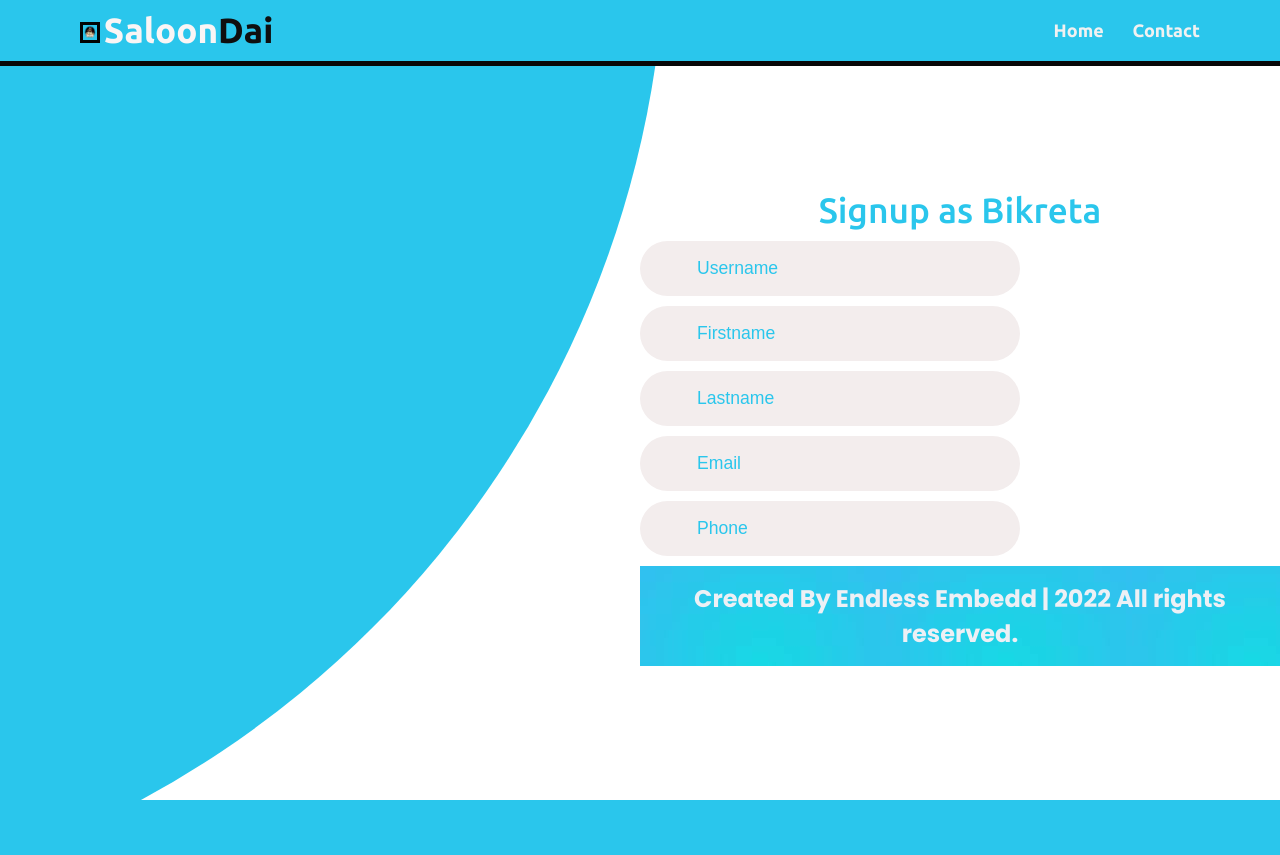
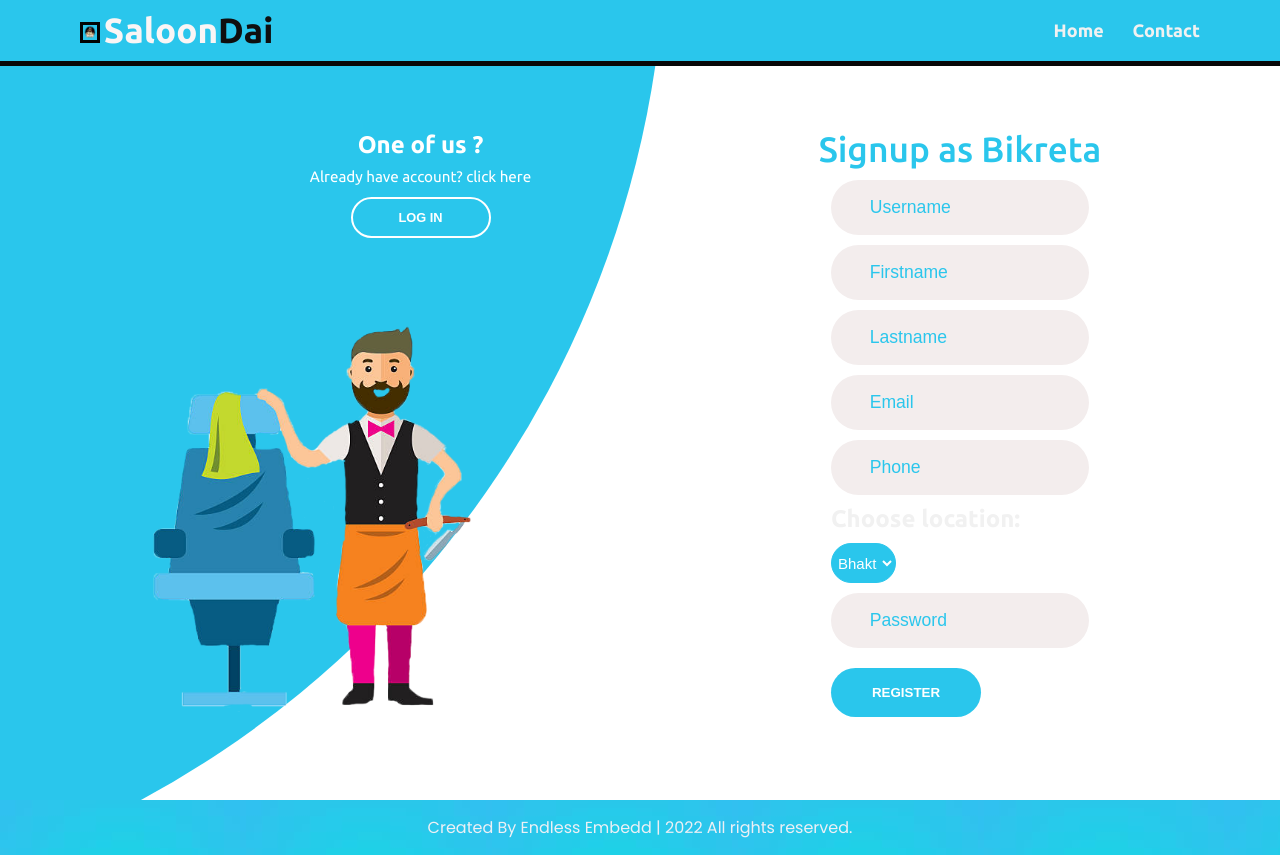
Before and after one commit to nirajann/SaloonDai, a Django app: page /signupasseller in a window 1280 px wide. Before the commit the page ends 800 px from the top, so only its background shows below. Run offline with Django 4.2, Linux system fonts and the light colour scheme; parts of the project's set-up code (start-up, migrations or seed data) failed here and were passed over.

Commit message:
lebel in sellersignup added

```diff
--- a/templates/home/signupasseller.html
+++ b/templates/home/signupasseller.html
@@ -29,7 +29,46 @@
             <i class="fas fa-user"></i>
             <input type="text" name="phone" placeholder="Phone" required/>
           </div>
-{% comment %} Adding some location that placed by user in signup form  {% endcomment %}
+{% comment %} Adding some location that placed by user in signup form  {% endcomment %}<label for="cars">Choose location:</label>
+          <select class ="input-field2" name="location"  aria-placeholder="choose location"required>
+            <option value="bhaktapur">Bhaktapur</option>
+            <option value="kathmandu">kathmandu</option>
+            <option value="maitidevi">Maitidevi</option>
+            <option value="dillibazar">Dillibazar</option>
+            <option value="Ganeshwor">Ganeshwor</option>
+            <option value="Kamalpokhari">Kamalpokhari</option>
+            <option value="Anamnagar">Anamnagar</option>
+            <option value="chabel">Chabel</option>
+            <option value="Gausala">Gausala</option>
+            <option value="setopool">setopool</option>
+            <option value="ratopool">ratopool</option>
+        </select>
+        <div class="input-field">
+          <i class="fas fa-lock"></i>
+          <input type="password" name="password" placeholder="Password" required/>
+        </div>
+        <button  type="submit" value="register" class="btn btn-success pl-5 pr-5">Register</button>
+    </div>
+  </div>
+
+  <div class="panels-container">
+    <div class="panel left-panel">
+      <div class="content">
+        <h3>One of us ?</h3>
+        <p>
+          Already have account? click here
+        </p>
+        <button class="btn transparent" >
+
+          <a href="/login">Log in </a>
+        </button>
+      </div>
+      <img src="{% static 'images\log.png' %}" class="image" alt="" />
+    </div>
+  </div>
+
+</div>
+</section>
 
 
 
```
